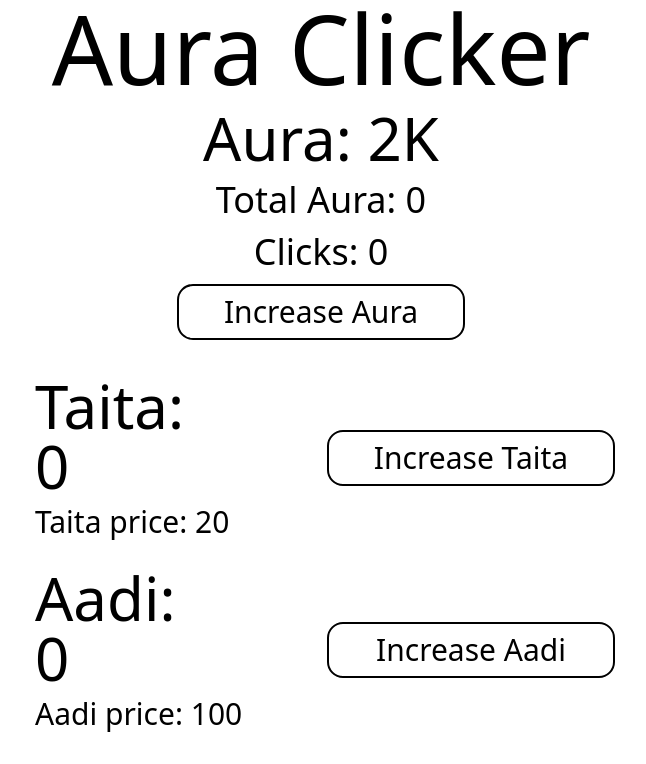
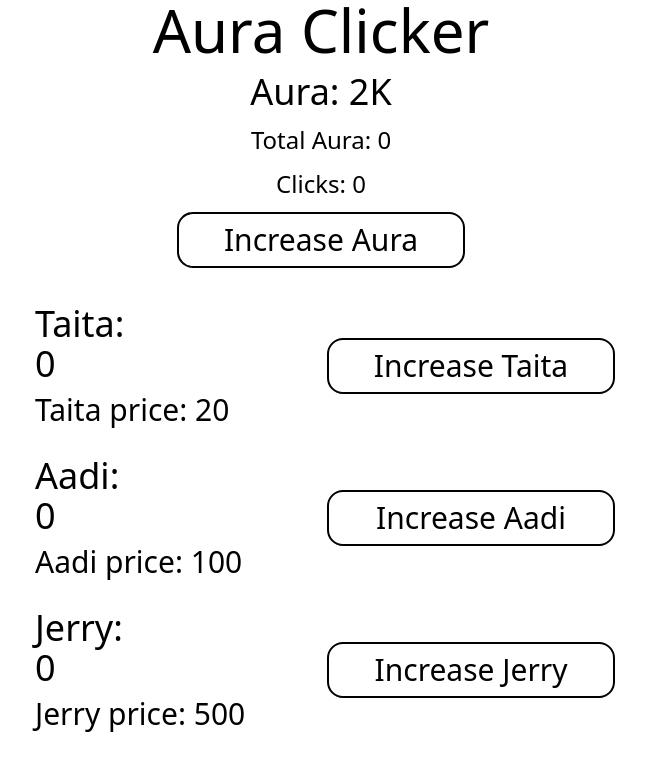
Before and after one commit to Kaichengxdd/taita-sleeping-2, a React (Vite) app: page / in a window 1280 px wide. Shown: the top 764 px of the page, without its empty margins (319-965 px from the left). Built offline with nearby package versions, Linux system fonts and the light colour scheme.

Commit message:
minor adjustment

```diff
--- a/src/App.tsx
+++ b/src/App.tsx
@@ -73,19 +73,20 @@ function App() {
 
   return (
     <div className='text-center flex items-center justify-center flex-col gap-3'>
-      <p className="text-8xl">Aura Clicker</p>
-      <p className="text-6xl">Aura: {displayNum(aura.toFixed(2))}</p>
-      <p className="text-4xl">Total Aura: {displayNum(totalAura.toFixed(2))}</p>
-      <p className="text-4xl">Clicks: {clicks}</p>
-      <button onClick={handleClick} className="btn">
-        Increase Aura
-      </button>
-
+      <div className='flex flex-col gap-3 items-center w-full'>
+        <p className="text-6xl w-auto">Aura Clicker</p>
+        <p className="text-4xl w-auto">Aura: {displayNum(aura.toFixed(2))}</p>
+        <p className="text-2xl">Total Aura: {displayNum(totalAura.toFixed(2))}</p>
+        <p className="text-2xl">Clicks: {clicks}</p>
+        <button onClick={handleClick} className="btn">
+          Increase Aura
+        </button>
+      </div>
       <div className='grid grid-cols-2 gap-3 items-center p-4'>
         {slaves.map((slave) => (
           <>
             <div className='flex flex-col flex-wrap gap-2 items-start w-auto p-2'>
-              <p className='text-6xl text-start w-0'>{slave.getName()}: {displayNum(slave.getAmount().toFixed(2))}</p>
+              <p className='text-4xl text-start w-0'>{slave.getName()}: {displayNum(slave.getAmount().toFixed(2))}</p>
               <p className='text-3xl text-start'>{slave.getName()} price: {displayNum(slave.getPrice().toFixed(2))}</p>
             </div>
             <button onClick={() => handleBuy(slave)} className="btn">
```
